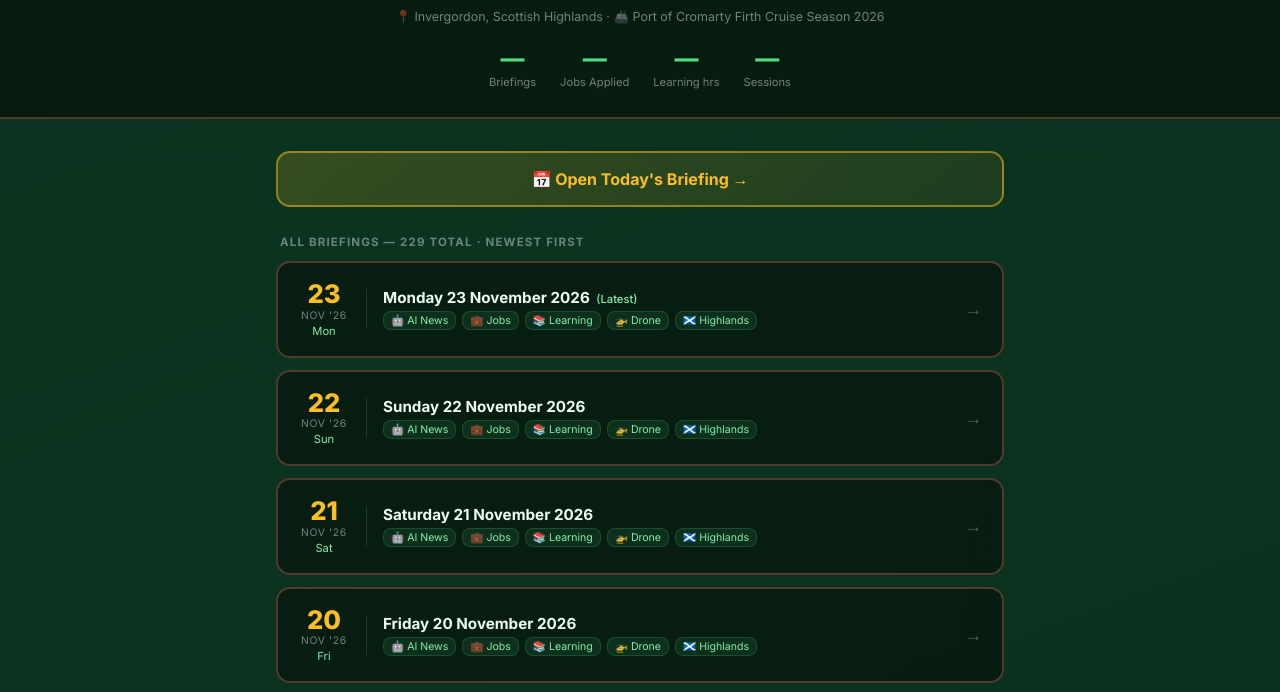
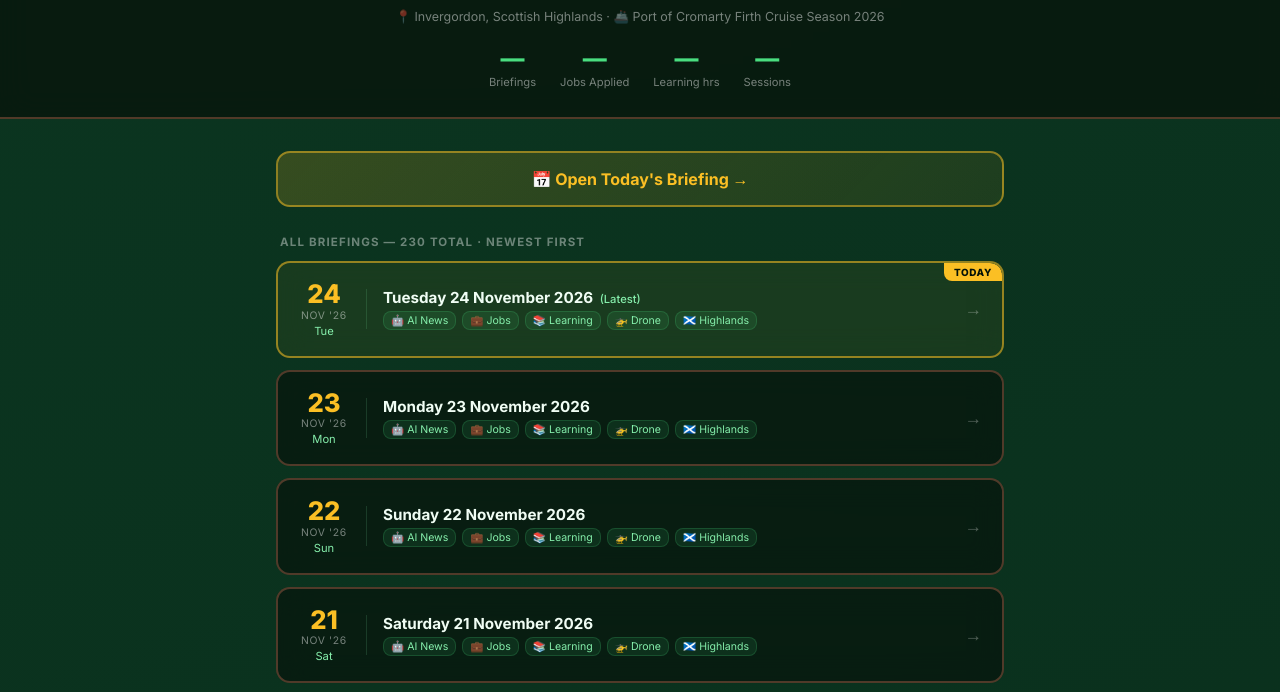
Before and after one commit to steve-ai-stuff/daily-briefing, a plain HTML site: page index.html in a window 1280 px wide. Shown: the part 101-793 px from the top of the page. Drawn offline with Linux system fonts and the light colour scheme.

Commit message:
Update index — 230 briefings

```diff
--- a/index.html
+++ b/index.html
@@ -111,6 +111,7 @@ footer{text-align:center;color:rgba(255,255,255,0.25);font-size:0.75rem;padding-
 // Add new entries here each time a new briefing is generated.
 // JavaScript will parse dates and sort newest-first automatically.
 var BRIEFINGS = [
+  ["24", "11", "2026", "Daily-Briefing_24-11-2026.html"],
   ["23", "11", "2026", "Daily-Briefing_23-11-2026.html"],
   ["22", "11", "2026", "Daily-Briefing_22-11-2026.html"],
   ["21", "11", "2026", "Daily-Briefing_21-11-2026.html"],
```
